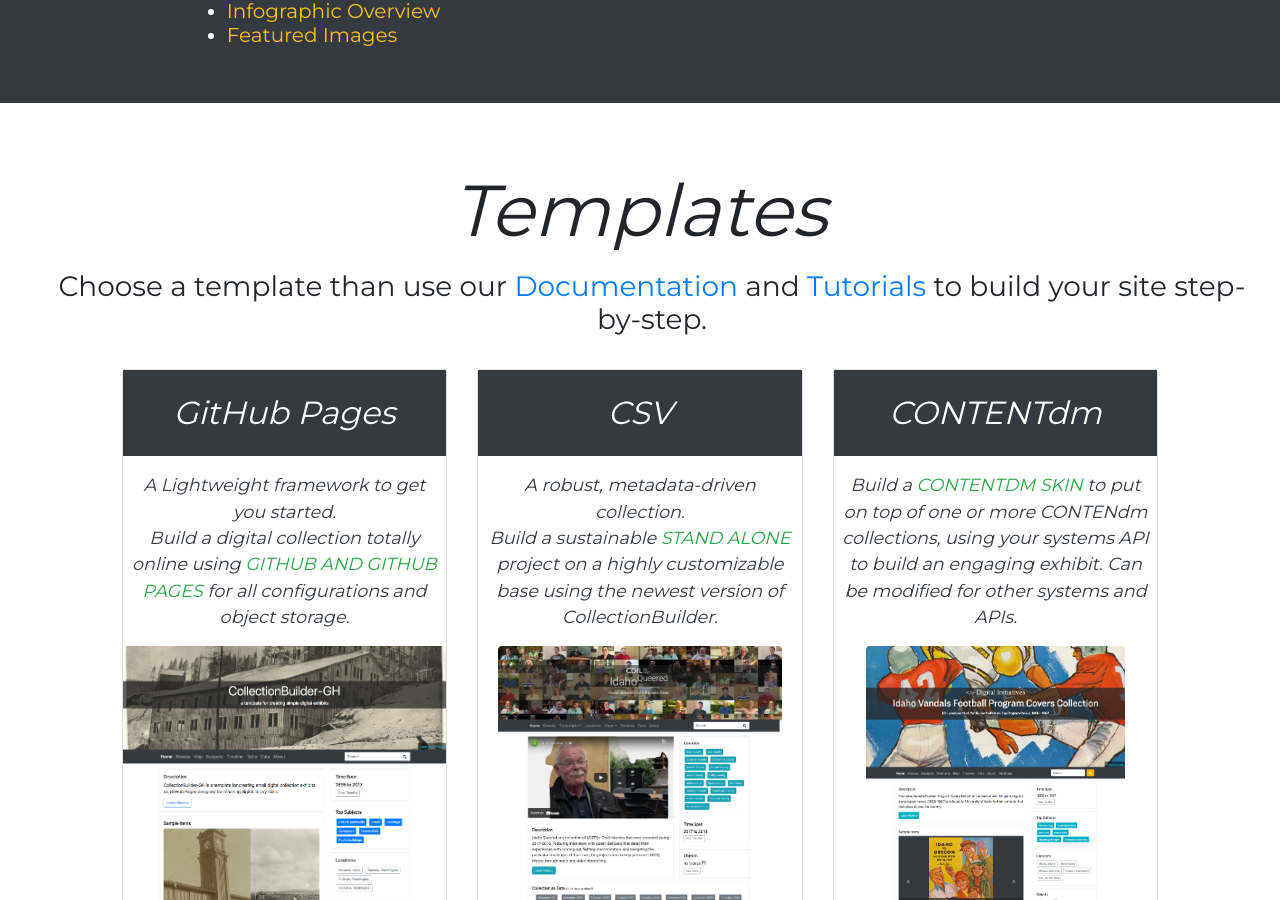
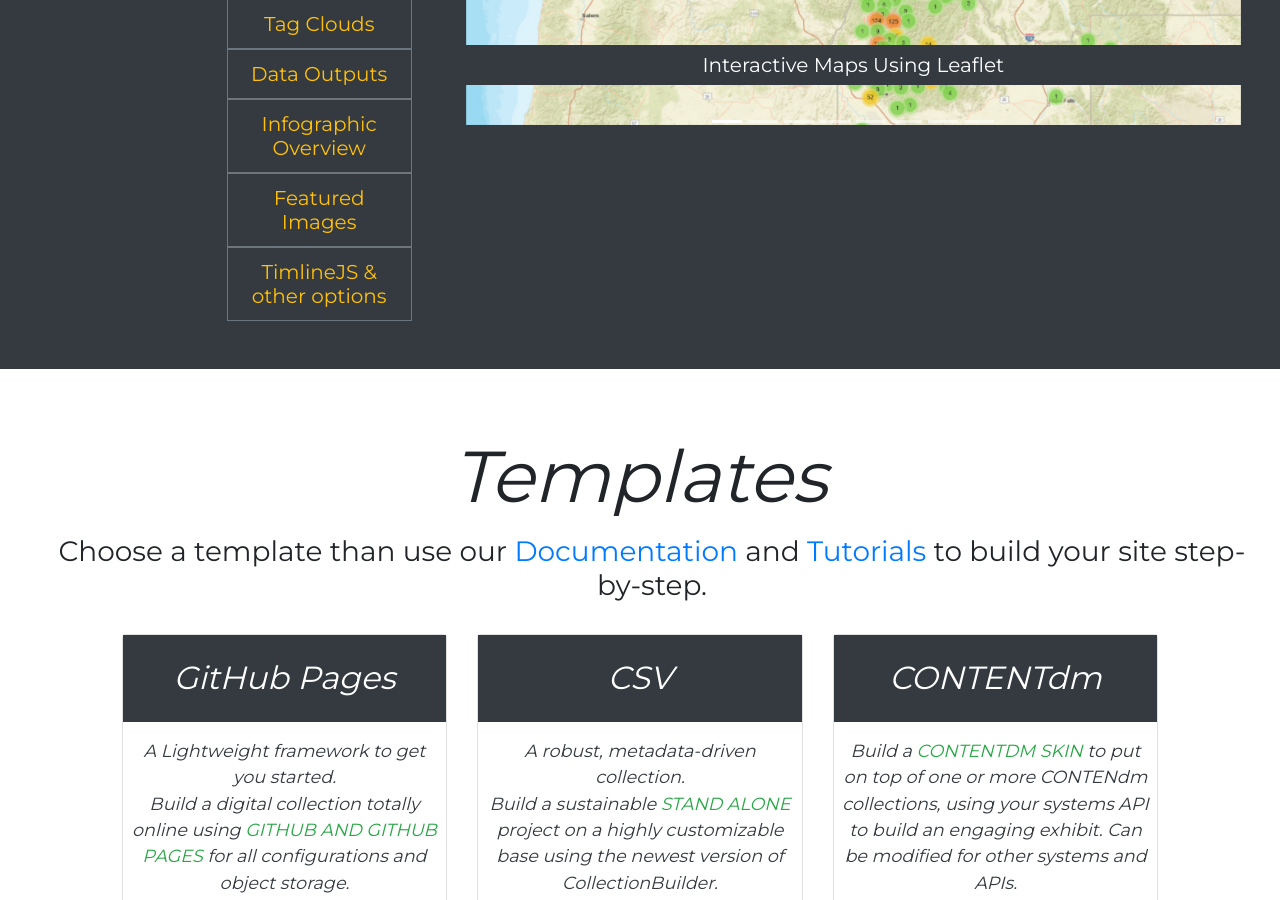
Before and after one commit to CollectionBuilder/collectionbuilder.github.io, a Jekyll site: the page built from index.html, in a window 1280 px wide and 900 px high, scrolled down 1773 px. Built offline with Jekyll 4.4.1, drawn with Linux system fonts in a browser that asks for light colours; comment, search, counter and statistics services are not loaded; some of the changed text lies outside the part shown.

Commit message:
mobile and polish work

```diff
--- a/_layouts/page.html
+++ b/_layouts/page.html
@@ -1,8 +1,10 @@
 ---
 layout: default
 ---
-<div class="container mt-4 ">
-    <h1 class="my-4 border-bottom display-3">{{ page.title }}</h1>
+<div class="container mt-4">
+    <h1 class="my-4 border-bottom display-3 w-75 d-none d-md-block">{{ page.title }}</h1>
+    <h1 class="my-4 border-bottom d-md-none ml-0">{{ page.title }}</h1>
+
 
     {{ content }}
 
--- a/index.html
+++ b/index.html
@@ -21,26 +21,34 @@
         <p class="h5">Use your own spreadsheet and add <a class="text-warning" href="https://collectionbuilder.github.io/cb-docs/docs/metadata/">a few required fields</a>. </p>
     </div>
 </div>
-<div class="row py-4 bg-dark text-white py-5">
-    <div class="col-md-12 ml-5  py-3 text-left ">
-        <h1 class="display-4 my-3 pl-4 ml-5">CollectionBuilder makes it <em>work</em>.</h1>
+<div class="row bg-dark text-white pt-5">
+    <div class="col-md-12 ml-md-5 pl-md-4 pt-3 text-left ">
+        <h2 class="display-4 d-none d-md-block my-3 ml-md-4">CollectionBuilder makes it <em>work</em>.</h2>
+        <h2 class="d-md-none my-3 ml-md-4">CollectionBuilder makes it <em>work</em>.</h2>
+
+        <p class="h5 ml-md-5">Upload your metadata and let CollectionBuilder use it to make: </p>
     </div>
-        <div class="px-5 offset-md-1 col-md-4  text-left mt-4">
-        <p class="h4 pl-4">Upload your metadata and let CollectionBuilder use it to make: </p>
-        <ul class="h5 pl-4 ml-5">
-            <li><a href="#" class="text-warning" data-target="#carouselExampleIndicators" data-slide-to="0" class="active">Maps</li>
-            <li><a href="#" class="text-warning"  data-target="#carouselExampleIndicators" data-slide-to="1">Timelines</li>
-            <li><a href="#" class="text-warning"  data-target="#carouselExampleIndicators" data-slide-to="2">Browse and Search Features</li>
-            <li><a href="#" class="text-warning"  data-target="#carouselExampleIndicators" data-slide-to="3">Tag Clouds</li>
-            <li><a href="#" class="text-warning"  data-target="#carouselExampleIndicators" data-slide-to="4">Data Outputs</li>
-            <li><a href="#" class="text-warning"  data-target="#carouselExampleIndicators" data-slide-to="5">Infographic Overview</li>
-            <li><a href="#" class="text-warning"  data-target="#carouselExampleIndicators" data-slide-to="6">Featured Images</li>
+</div>
+<div class="row bg-dark text-white mt-0 pb-5">
+
+        <div class="pl-md-5 offset-md-1 col-md-3  text-left mt-4 order-md-first">
+
+        <ul class="h5 pl-md-4 ml-md-5 mt-md-4 list-group">
+            <li class="list-group-item bg-dark text-center border-secondary"><a href="#" class="text-warning" data-target="#carouselExampleIndicators" data-slide-to="0" class="active">Maps</li>
+            <li class="list-group-item bg-dark text-center border-secondary"><a href="#" class="text-warning"  data-target="#carouselExampleIndicators" data-slide-to="1">Timelines</li>
+            <li class="list-group-item bg-dark text-center border-secondary"><a href="#" class="text-warning"  data-target="#carouselExampleIndicators" data-slide-to="2">Browse and Search Features</li>
+            <li class="list-group-item bg-dark text-center border-secondary"><a href="#" class="text-warning"  data-target="#carouselExampleIndicators" data-slide-to="3">Tag Clouds</li>
+            <li class="list-group-item bg-dark text-center border-secondary"><a href="#" class="text-warning"  data-target="#carouselExampleIndicators" data-slide-to="4">Data Outputs</li>
+            <li class="list-group-item bg-dark text-center border-secondary"><a href="#" class="text-warning"  data-target="#carouselExampleIndicators" data-slide-to="5">Infographic Overview</li>
+            <li class="list-group-item bg-dark text-center border-secondary"><a href="#" class="text-warning"  data-target="#carouselExampleIndicators" data-slide-to="6">Featured Images</li>
+            <li class="list-group-item bg-dark text-center border-secondary"><a href="#" class="text-warning"  data-target="#carouselExampleIndicators" data-slide-to="7">TimlineJS & other options</li>
+
         </ul>
 
     </div>
-    <div class="col-md-7 pt-0 ">
-        <div id="carouselExampleIndicators" class="carousel slide p-4 mt-0 w-75 mx-auto text-center" data-ride="carousel">
-            <ol class="carousel-indicators">
+    <div class="col-md-8 pt-0 order-first order-md-last">
+        <div id="carouselExampleIndicators" class="carousel slide p-4 mt-0  mx-auto text-center" data-ride="carousel" data-interval="false" >
+            <ol class="carousel-indicators mt-5">
                 <li data-target="#carouselExampleIndicators" data-slide-to="0" class="active"></li>
                 <li data-target="#carouselExampleIndicators" data-slide-to="1"></li>
                 <li data-target="#carouselExampleIndicators" data-slide-to="2"></li>
@@ -48,6 +56,8 @@
                 <li data-target="#carouselExampleIndicators" data-slide-to="4"></li>
                 <li data-target="#carouselExampleIndicators" data-slide-to="5"></li>
                 <li data-target="#carouselExampleIndicators" data-slide-to="6"></li>
+                <li data-target="#carouselExampleIndicators" data-slide-to="7"></li>
+
             </ol>
             <div class="carousel-inner">
                 <div class="carousel-item active">
@@ -93,7 +103,10 @@
                         <p class="h5 bg-dark mt-4 py-2" style="margin:0 -25%">Large Featured Images</p>
                     </div>
                 </div>
-
+                <div class="carousel-item">
+                    <img class="d-block w-100" src="images/home/timelinejs.png" alt="screenshot of timelinejs">
+                    <div class="carousel-caption d-none d-md-block">
+                        <p class="h5 bg-dark mt-4 py-2" style="margin:0 -25%">Additional customization options such as TimelineJS</p>
                     </div>
                 </div>
                 <a class="carousel-control-prev" href="#carouselExampleIndicators" role="button" data-slide="prev">
@@ -104,6 +117,8 @@
                     <span class="carousel-control-next-icon bg-secondary" aria-hidden="true"></span>
                     <span class="sr-only">Next</span>
                 </a>
+            </div>
+        </div>
     </div>
 </div>
 <div class="row my-4 ">
```
Also changed, not shown: pages/about.html (+13 -7 lines), images/home/data.png, images/home/timelinejs.png (added). Lines whose indentation alone changed are shown as unchanged.
